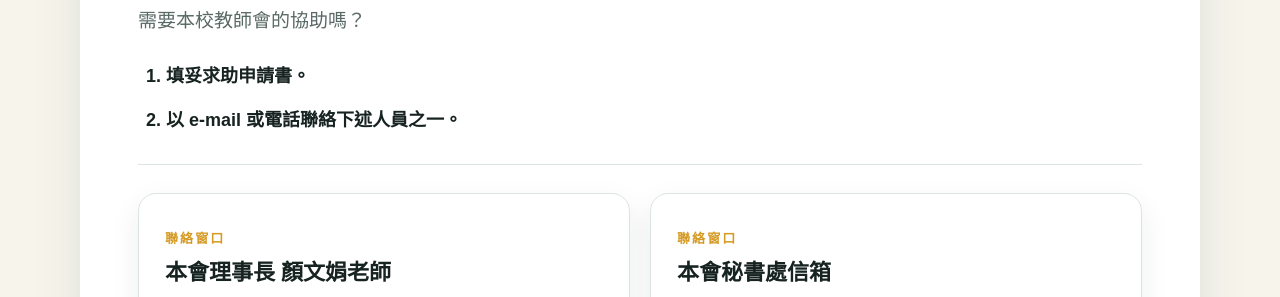
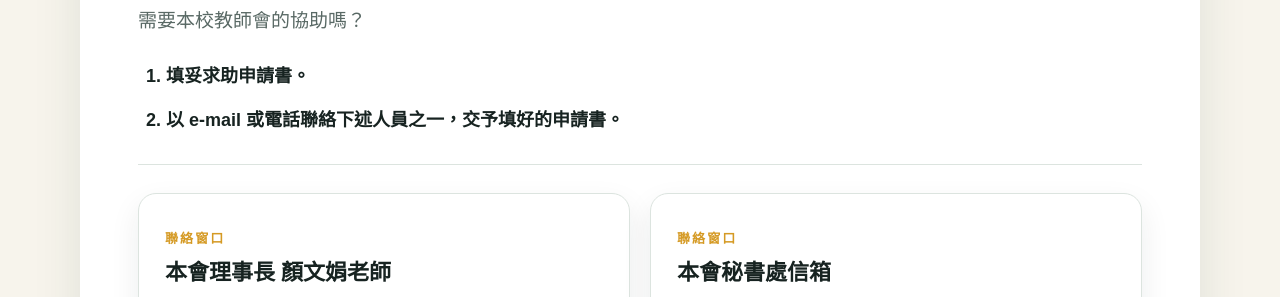
Before and after one commit to csmuta/csmuta.github.io, a plain HTML site: page assistance.html in a window 1280 px wide. Shown: the part 503-800 px from the top of the page. Drawn offline with Linux system fonts and the light colour scheme.

Commit message:
更新會員求助說明

```diff
--- a/assistance.html
+++ b/assistance.html
@@ -37,7 +37,7 @@
         <p class="lead">需要本校教師會的協助嗎？</p>
         <ol class="assistance-steps">
           <li>填妥求助申請書。</li>
-          <li>以 e-mail 或電話聯絡下述人員之一。</li>
+          <li>以 e-mail 或電話聯絡下述人員之一，交予填好的申請書。</li>
         </ol>
       </section>
       <div class="contact-grid">
```
